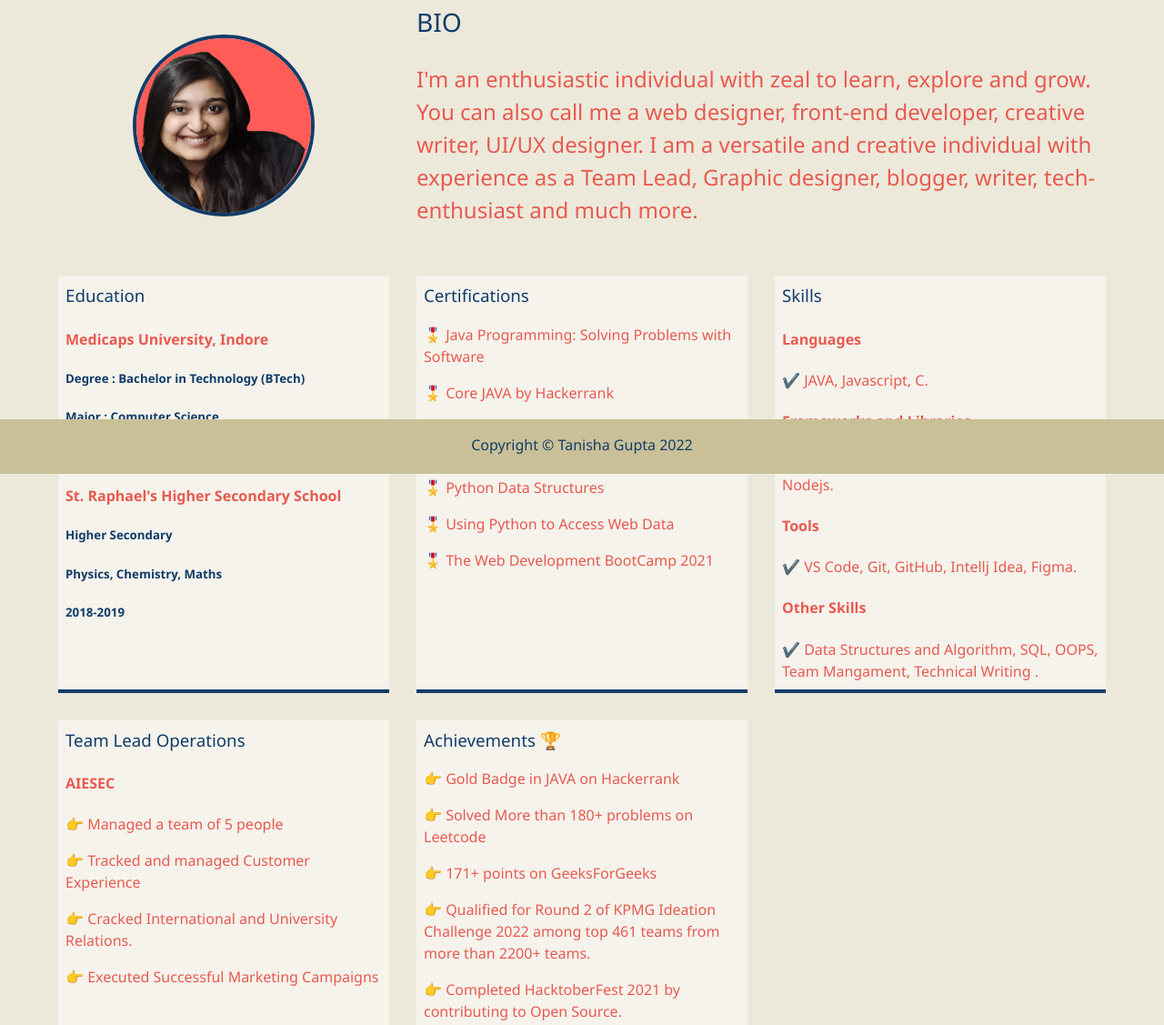
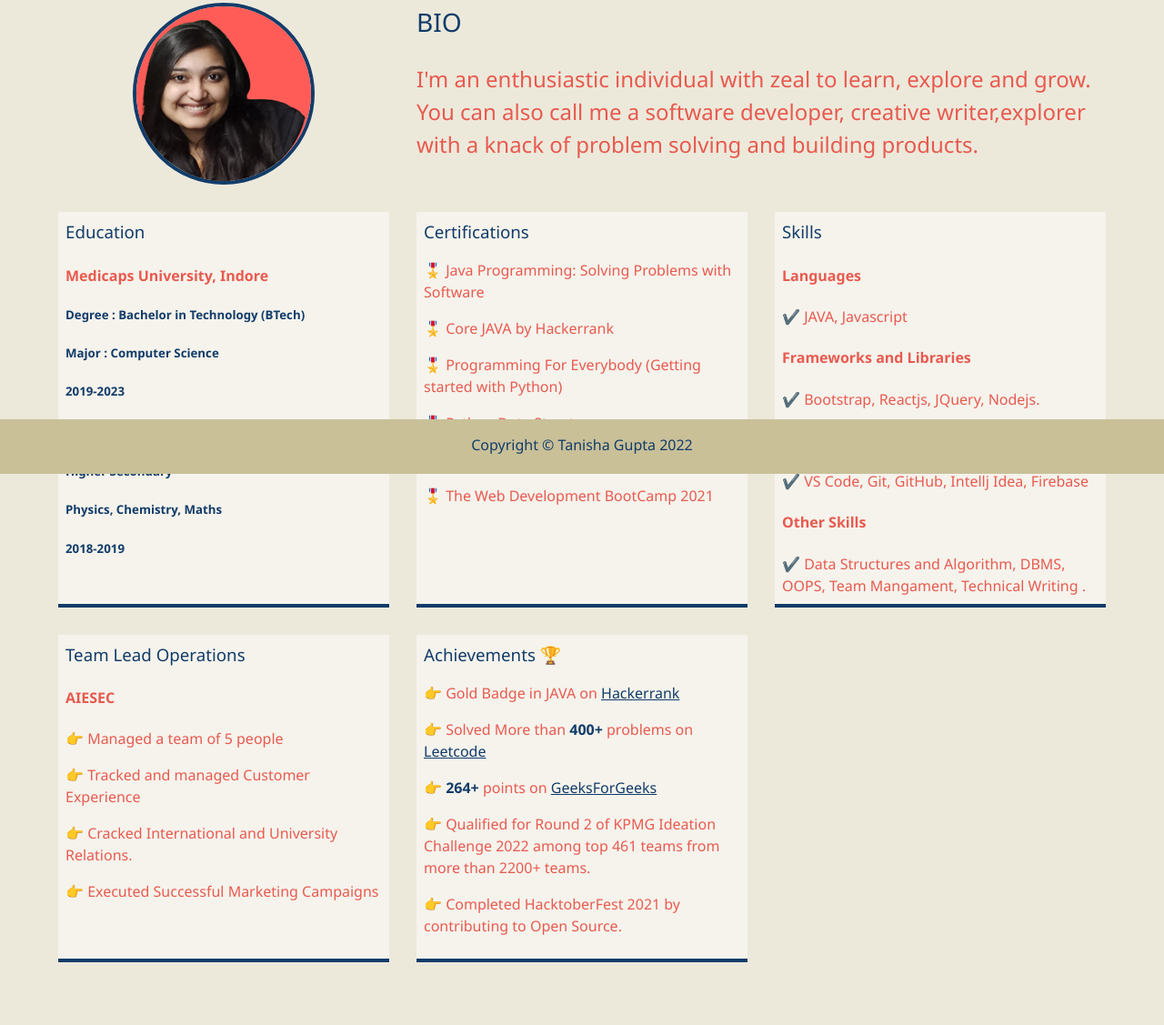
Before and after one commit to nilesh9836/nilesh-portfolio, a website: page about.html in a window 1280 px wide. Shown: the part 279-1406 px from the top of the page at 91% size. Drawn offline with Linux system fonts and the light colour scheme.

Commit message:
Some updates

```diff
--- a/about.html
+++ b/about.html
@@ -52,9 +52,8 @@
             <div class="bio">
                 <h3 class="text-secondary">BIO</h3>
                 <p>I'm an enthusiastic individual with zeal to learn, explore and grow.
-                    You can also call me a web designer, front-end developer, creative writer, UI/UX designer. I am a
-                    versatile and creative individual with experience as a Team Lead, Graphic designer, blogger, writer,
-                    tech-enthusiast and much more. </p>
+                    You can also call me a software developer, creative writer,explorer with a knack of problem solving
+                    and building products.</p>
             </div>
             <div class="job job1">
                 <h3 class="text-secondary">Education
@@ -87,18 +86,19 @@
                 </p>
                 <p>🎖️ <a href="https://coursera.org/share/ed3761b2afbb53b38c663972097846f5">Using Python to Access Web
                         Data</a></p>
-                <p>🎖️ <a href="https://www.udemy.com/certificate/UC-4057864a-748e-404e-b8d9-aaffe9e42092/">The Web Development BootCamp 2021</a></p>
+                <p>🎖️ <a href="https://www.udemy.com/certificate/UC-4057864a-748e-404e-b8d9-aaffe9e42092/">The Web
+                        Development BootCamp 2021</a></p>
             </div>
             <div class="job job3">
                 <h3 class="text-secondary">Skills</h3>
                 <h4>Languages</h4>
-                ✔️ JAVA, Javascript, C.
+                ✔️ JAVA, Javascript
                 <h4>Frameworks and Libraries</h4>
-                ✔️ Spring Boot, Bootstrap, Reactjs, JQuery, Nodejs.
+                ✔️ Bootstrap, Reactjs, JQuery, Nodejs.
                 <h4>Tools</h4>
-                ✔️ VS Code, Git, GitHub, Intellj Idea, Figma.
+                ✔️ VS Code, Git, GitHub, Intellj Idea, Firebase
                 <h4>Other Skills</h4>
-                ✔️ Data Structures and Algorithm, SQL, OOPS, Team Mangament, Technical Writing .
+                ✔️ Data Structures and Algorithm, DBMS, OOPS, Team Mangament, Technical Writing .
             </div>
             <div class="job job4">
                 <h3 class="text-secondary">Team Lead Operations</h3>
@@ -110,10 +110,16 @@
             </div>
             <div class="job job5">
                 <h3 class="text-secondary">Achievements 🏆</h3>
-                <p>👉 Gold Badge in JAVA on <a href="https://www.hackerrank.com/tanishagupta2201">Hackerrank</a> </p>
-                <p>👉 Solved More than 180+ problems on <a href="https://leetcode.com/tanisha1/">Leetcode </a></p>
-                <p>👉 171+ points on  <a href="https://auth.geeksforgeeks.org/user/tanishagupta2201/practice/">GeeksForGeeks</a></p>
-                <p>👉 Qualified for Round 2 of KPMG Ideation Challenge 2022 among top 461 teams from more than 2200+ teams.</p>
+                <p>👉 Gold Badge in JAVA on <a style="color: #123c69; text-decoration:underline"
+                        href="https://www.hackerrank.com/tanishagupta2201">Hackerrank</a> </p>
+                <p>👉 Solved More than <strong style="color: #123c69;">400+</strong> problems on <a
+                        style="color: #123c69; text-decoration:underline" href="https://leetcode.com/tanisha1/">Leetcode
+                    </a></p>
+                <p>👉 <strong style="color: #123c69;">264+</strong> points on <a
+                        style="color: #123c69; text-decoration:underline"
+                        href="https://auth.geeksforgeeks.org/user/tanishagupta2201/practice/">GeeksForGeeks</a></p>
+                <p>👉 Qualified for Round 2 of KPMG Ideation Challenge 2022 among top 461 teams from more than 2200+
+                    teams.</p>
                 <p>👉 Completed HacktoberFest 2021 by contributing to Open Source.</p>
             </div>
         </div>
```
Also changed, not shown: index.html (+3 -0 lines), work.html (+41 -20 lines), img/freshmart.jpg (added).
